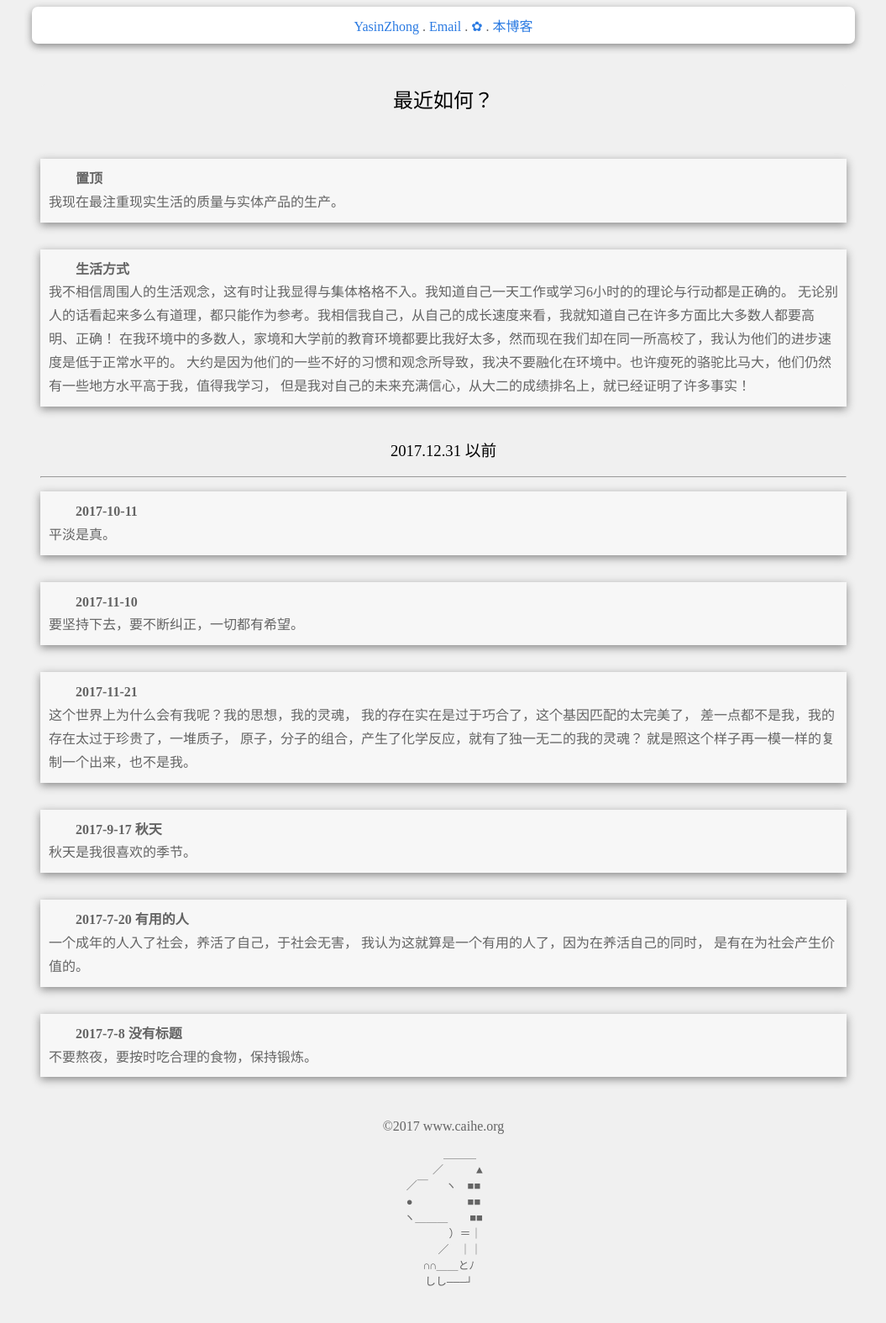
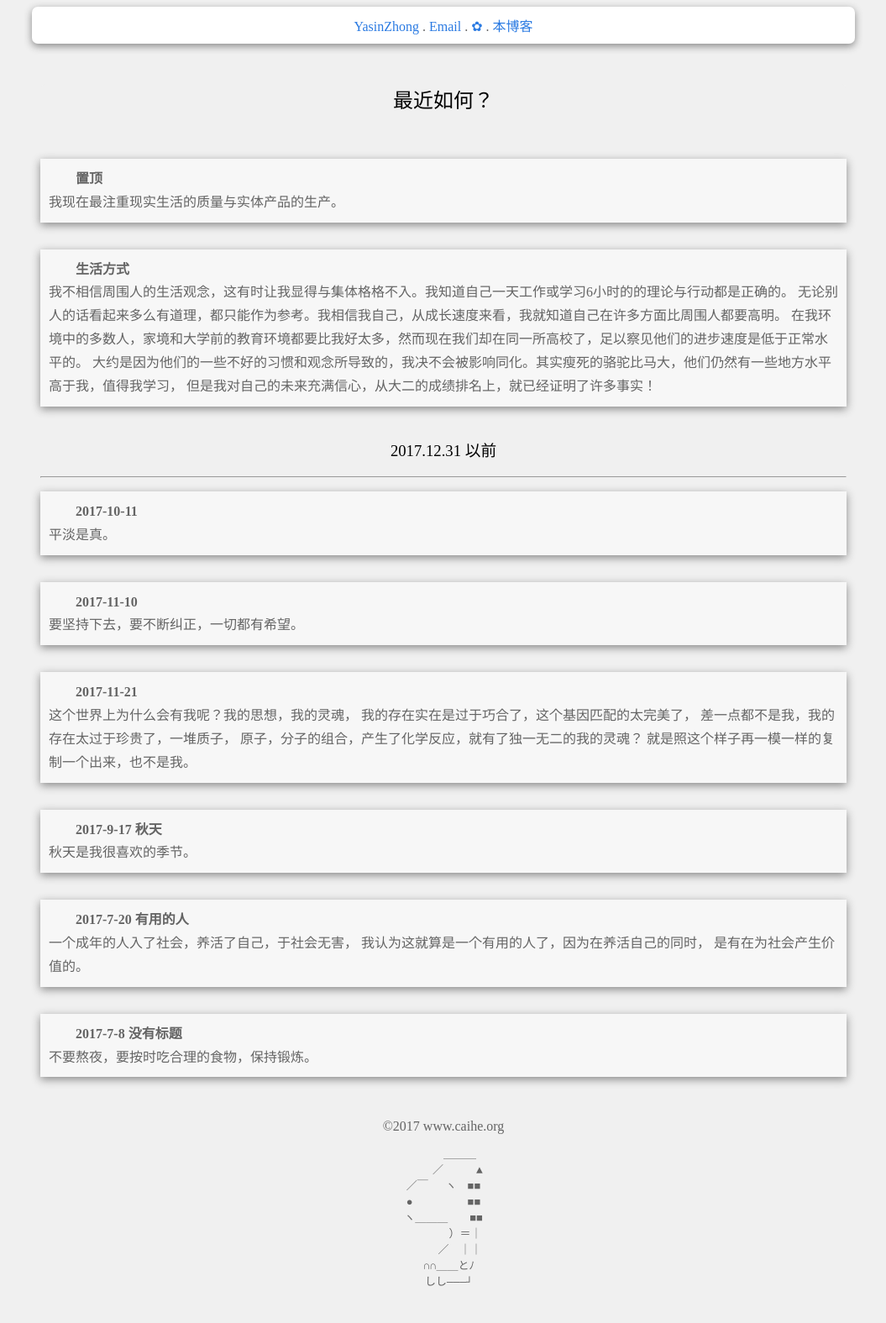
Before and after one commit to YasinZhong/yasinzhong.github.io, a Jekyll site: the page built from Post/twi.html, in a window 1280 px wide. Shown: the whole page at 84% size, without its empty margins (112-1167 px from the left). Built offline with Jekyll 4.4.1, drawn with Linux system fonts in a browser that asks for light colours; comment, search, counter and statistics services are not loaded.

Commit message:
2018/04/15

```diff
--- a/Post/twi.html
+++ b/Post/twi.html
@@ -14,9 +14,9 @@ title: 最近如何？
 <p id="2018-3-14">
   <b>生活方式</b><br/>
   我不相信周围人的生活观念，这有时让我显得与集体格格不入。我知道自己一天工作或学习6小时的的理论与行动都是正确的。
-  无论别人的话看起来多么有道理，都只能作为参考。我相信我自己，从自己的成长速度来看，我就知道自己在许多方面比大多数人都要高明、正确！
-  在我环境中的多数人，家境和大学前的教育环境都要比我好太多，然而现在我们却在同一所高校了，我认为他们的进步速度是低于正常水平的。
-	大约是因为他们的一些不好的习惯和观念所导致，我决不要融化在环境中。也许瘦死的骆驼比马大，他们仍然有一些地方水平高于我，值得我学习，
+  无论别人的话看起来多么有道理，都只能作为参考。我相信我自己，从成长速度来看，我就知道自己在许多方面比周围人都要高明。
+  在我环境中的多数人，家境和大学前的教育环境都要比我好太多，然而现在我们却在同一所高校了，足以察见他们的进步速度是低于正常水平的。
+	大约是因为他们的一些不好的习惯和观念所导致的，我决不会被影响同化。其实瘦死的骆驼比马大，他们仍然有一些地方水平高于我，值得我学习，
 	但是我对自己的未来充满信心，从大二的成绩排名上，就已经证明了许多事实！
 </p>
 
```
